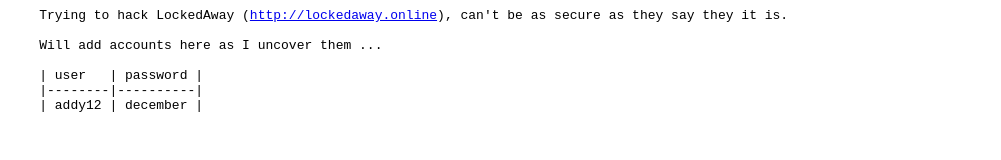
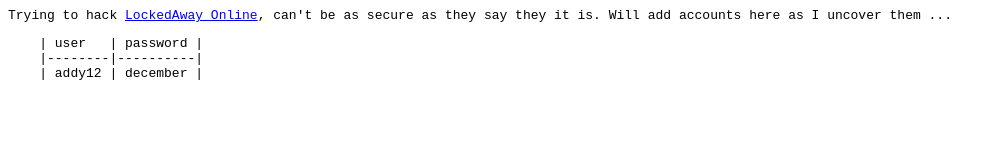
Before and after one commit to foopod/lockedaway-pw, a plain HTML site: page locked-away.html in a window 1280 px wide. Shown: the whole page, without its empty margins (0-1001 px from the left). Drawn offline with Linux system fonts and the light colour scheme.

Commit message:
added stuff

```diff
--- a/locked-away.html
+++ b/locked-away.html
@@ -1,5 +1,6 @@
 <html>
 <head>
+    <meta name="viewport" content="width=device-width,minimum-scale=1,initial-scale=1">
     <!-- Google Tag Manager -->
 <script>(function(w,d,s,l,i){w[l]=w[l]||[];w[l].push({'gtm.start':
 new Date().getTime(),event:'gtm.js'});var f=d.getElementsByTagName(s)[0],
@@ -13,11 +14,12 @@
 <noscript><iframe src="https://www.googletagmanager.com/ns.html?id=GTM-NWKLZ5"
 height="0" width="0" style="display:none;visibility:hidden"></iframe></noscript>
 <!-- End Google Tag Manager (noscript) -->
-    <pre>
-    Trying to hack LockedAway (<a href="http://lockedaway.online">http://lockedaway.online</a>), can't be as secure as they say they it is.
+    <code>
+    Trying to hack <a href="http://lockedaway.online">LockedAway Online</a>, can't be as secure as they say they it is.
 
     Will add accounts here as I uncover them ...
-
+        </code>
+<pre>
     | user   | password |
     |--------|----------|
     | addy12 | december |
```
Also changed, not shown: index.html (deleted, +0 -1 lines).
